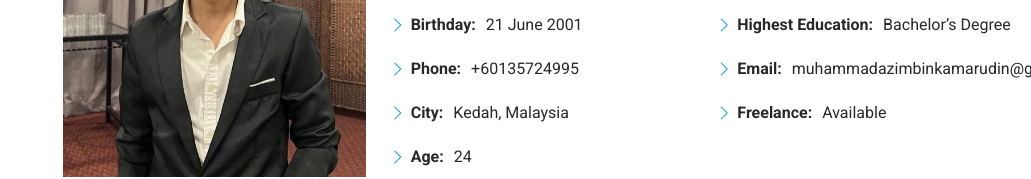
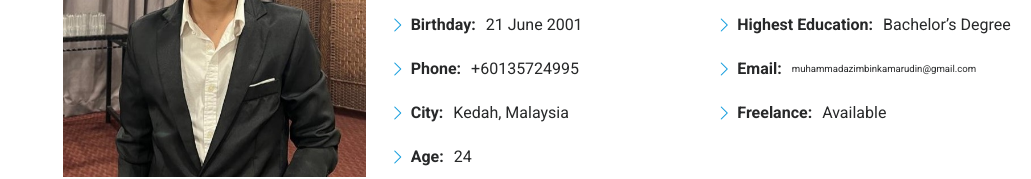
Before and after one commit to MuhdAzim21/Myportfolio, a plain HTML site: page index.html in a window 1280 px wide. Shown: the part 1334-1513 px from the top of the page, without its empty margins (249-1280 px from the left). Drawn offline with Linux system fonts and the light colour scheme.

Commit message:
Update index.html

```diff
--- a/index.html
+++ b/index.html
@@ -123,7 +123,7 @@
                   <li><i class="bi bi-chevron-right"></i> <strong>Highest Education:</strong> <span>Bachelor’s
                       Degree</span></li>
                   <li><i class="bi bi-chevron-right"></i> <strong>Email:</strong>
-                    <span>muhammadazimbinkamarudin@gmail.com</span></li>
+                    <span class="emailfont">muhammadazimbinkamarudin@gmail.com</span></li>
                   <li><i class="bi bi-chevron-right"></i> <strong>Freelance:</strong> <span>Available</span></li>
                 </ul>
               </div>
```
